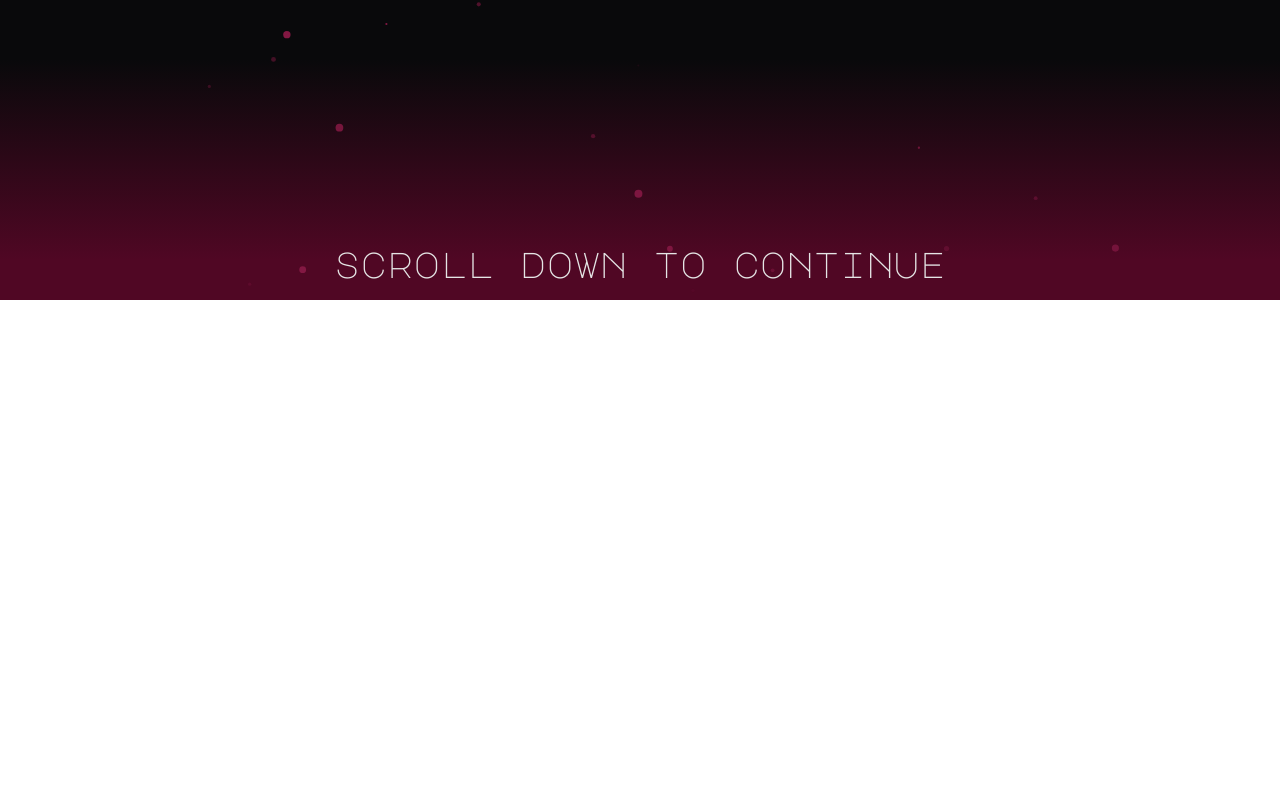
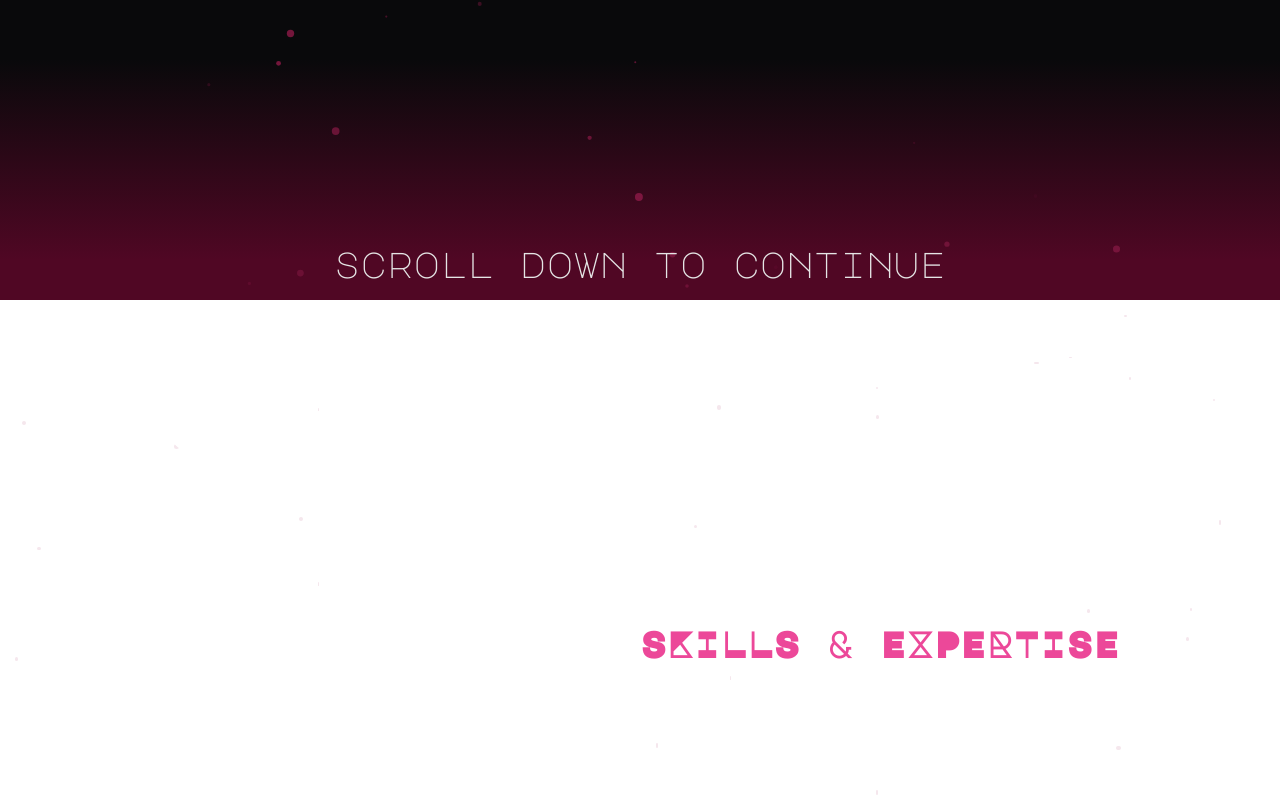
Before and after one commit to Ridgeano/next-portfolio, a Next.js app: page / in a window 1280 px wide. Shown: the part 500-1297 px from the top of the page. Before the commit the page ends 800 px from the top, so only its background shows below. Built offline with nearby package versions, Linux system fonts and the light colour scheme.

Commit message:
Added About section and Scrollprogress.

```diff
--- a/app/globals.css
+++ b/app/globals.css
@@ -8,6 +8,17 @@
 
 body {
   font-family: var(--font-major-mono);
+}
+
+.progress-bar {
+  position: fixed;
+  top: 0;
+  left: 0;
+  right: 0;
+  height: 10px;
+  background:#9d174d;
+  transform-origin: 0%;
+  z-index: 1000;
 }
 
 @layer base {
--- a/app/page.tsx
+++ b/app/page.tsx
@@ -1,10 +1,11 @@
 "use client"
 
 import { useState, useEffect } from "react"
-import { motion, AnimatePresence } from "framer-motion"
+import { motion, AnimatePresence, useScroll } from "framer-motion"
 import { SparkleBackground } from "@/components/SparkleBackground"
 import { Landing } from "@/components/Landing"
 import { Preloader } from "@/components/Preloader"
+import { About } from "@/components/About"
 
 export default function Home() {
   const [isLoading, setIsLoading] = useState(true)
@@ -12,6 +13,7 @@ export default function Home() {
   const handleLoadingComplete = () => {
     setTimeout(() => setIsLoading(false), 500) // Add a small delay for smoother transition
   }
+  const { scrollYProgress } = useScroll();
 
   return (
     <main className="relative">
@@ -21,12 +23,17 @@ export default function Home() {
         )}
       </AnimatePresence>
       <motion.div
+        className="progress-bar"
+        style={{ scaleX: scrollYProgress }}
+      />
+      <motion.div
         initial={{ opacity: 0 }}
         animate={{ opacity: isLoading ? 0 : 1 }}
         transition={{ duration: 1 }}
       >
         <SparkleBackground />
         <Landing />
+        <About/>
       </motion.div>
     </main>
   )
--- /dev/null
+++ b/components/About.tsx
@@ -0,0 +1,90 @@
+"use client"
+
+import { useRef } from 'react'
+import { motion, useScroll, useTransform } from 'framer-motion'
+
+export function About() {
+  const containerRef = useRef(null)
+  const { scrollYProgress } = useScroll({
+    target: containerRef,
+    offset: ["start end", "end start"]
+  })
+
+  const paragraphVariants = {
+    hidden: { opacity: 0, y: 20 },
+    visible: { opacity: 1, y: 0 }
+  }
+
+  return (
+    <div ref={containerRef} className="relative overflow-hidden min-h-screen">
+      <div className="absolute inset-0">
+        {[...Array(50)].map((_, i) => (
+          <div
+            key={i}
+            className="absolute rounded-full bg-pink-800 opacity-10"
+            style={{
+              top: `${Math.random() * 100}%`,
+              left: `${Math.random() * 100}%`,
+              width: `${Math.random() * 4 + 1}px`,
+              height: `${Math.random() * 4 + 1}px`,
+            }}
+          />
+        ))}
+      </div>
+      <div className="max-w-7xl mx-auto px-4 sm:px-6 lg:px-8 py-24">
+        <div className="sm:flex sm:items-start sm:justify-between">
+          <motion.div
+            className="sm:w-1/2 sm:sticky sm:top-24 sm:self-start"
+            initial={{ opacity: 0, y: 50 }}
+            animate={{ opacity: 1, y: 0 }}
+            transition={{ duration: 0.8 }}
+          >
+            <h2 className="text-5xl sm:text-6xl font-bold leading-tight mb-8 text-white">
+              about<br />me
+            </h2>
+          </motion.div>
+          <div className="sm:w-1/2 space-y-24 mt-12 sm:mt-0">
+            <motion.div className="space-y-8 ">
+              {[
+                {
+                  text: "I'm a passionate software developer based in the UK, with a keen eye for creating efficient, scalable, and user-friendly applications. With a strong foundation in both front-end and back-end technologies, I bring a holistic approach to every project I undertake.",
+                  heading: null
+                },
+                {
+                  heading: "SKILLS & EXPERTISE",
+                  text: "My toolkit includes React, Next.js, TypeScript, and Node.js, allowing me to build robust full-stack applications. I'm also well-versed in modern development practices such as CI/CD, test-driven development, and agile methodologies."
+                },
+                {
+                  heading: "WHY WORK WITH ME?",
+                  text: "I'm not just a coder; I'm a problem solver. I thrive on challenges and am always eager to learn new technologies. My commitment to clean, maintainable code and my ability to communicate complex technical concepts to non-technical stakeholders make me an asset to any development team."
+                },
+                /*{
+                  heading: "LOOKING FORWARD",
+                  text: "I'm always on the lookout for exciting projects and opportunities to grow. Whether it's a startup looking to build their MVP or an established company needing to modernize their tech stack, I'm ready to bring my skills and enthusiasm to the table."
+                }*/
+              ].map((item, index) => (
+                <motion.div
+                  key={index}
+                  variants={paragraphVariants}
+                  initial="hidden"
+                  whileInView="visible"
+                  viewport={{ once: true, amount: 0.5 }}
+                  transition={{ duration: 0.5, delay: index * 0.2 }}
+                >
+                  {item.heading && (
+                    <h3 className="text-3xl sm:text-4xl font-bold text-pink-500 mb-4">
+                      {item.heading}
+                    </h3>
+                  )}
+                  <p className="text-lg sm:text-xl text-white">
+                    {item.text}
+                  </p>
+                </motion.div>
+              ))}
+            </motion.div>
+          </div>
+        </div>
+      </div>
+    </div>
+  )
+}
```
